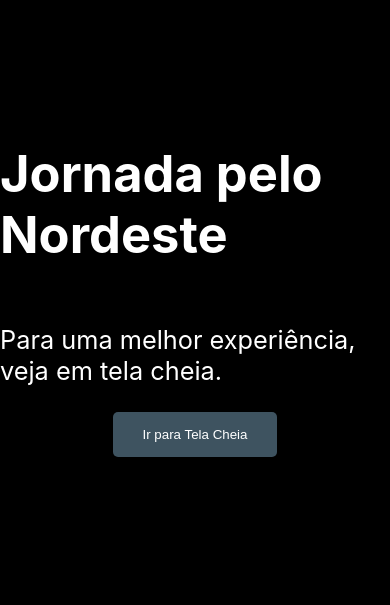
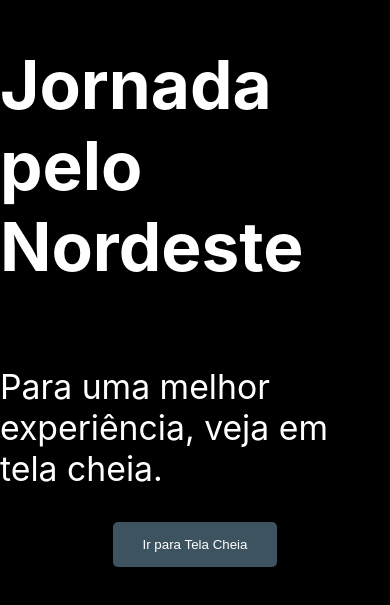
Before and after one commit to andredarcie/revealjs-test, a plain HTML site: page index.html in a window 390 px wide. Shown: the part 139-744 px from the top of the page. Drawn offline with Linux system fonts and the light colour scheme.

Commit message:
Update styles.css

```diff
--- a/styles.css
+++ b/styles.css
@@ -7,12 +7,6 @@ body, html {
     font-family: -apple-system, BlinkMacSystemFont, "Segoe UI", Roboto, "Helvetica Neue", Arial, sans-serif;
     font-size: 4vh;
   }
-
-@media (max-width: 768px) {
-  body, html {
-    font-size: 3vh;
-  }
-}
 
 .slides-container {
   display: none;
```
